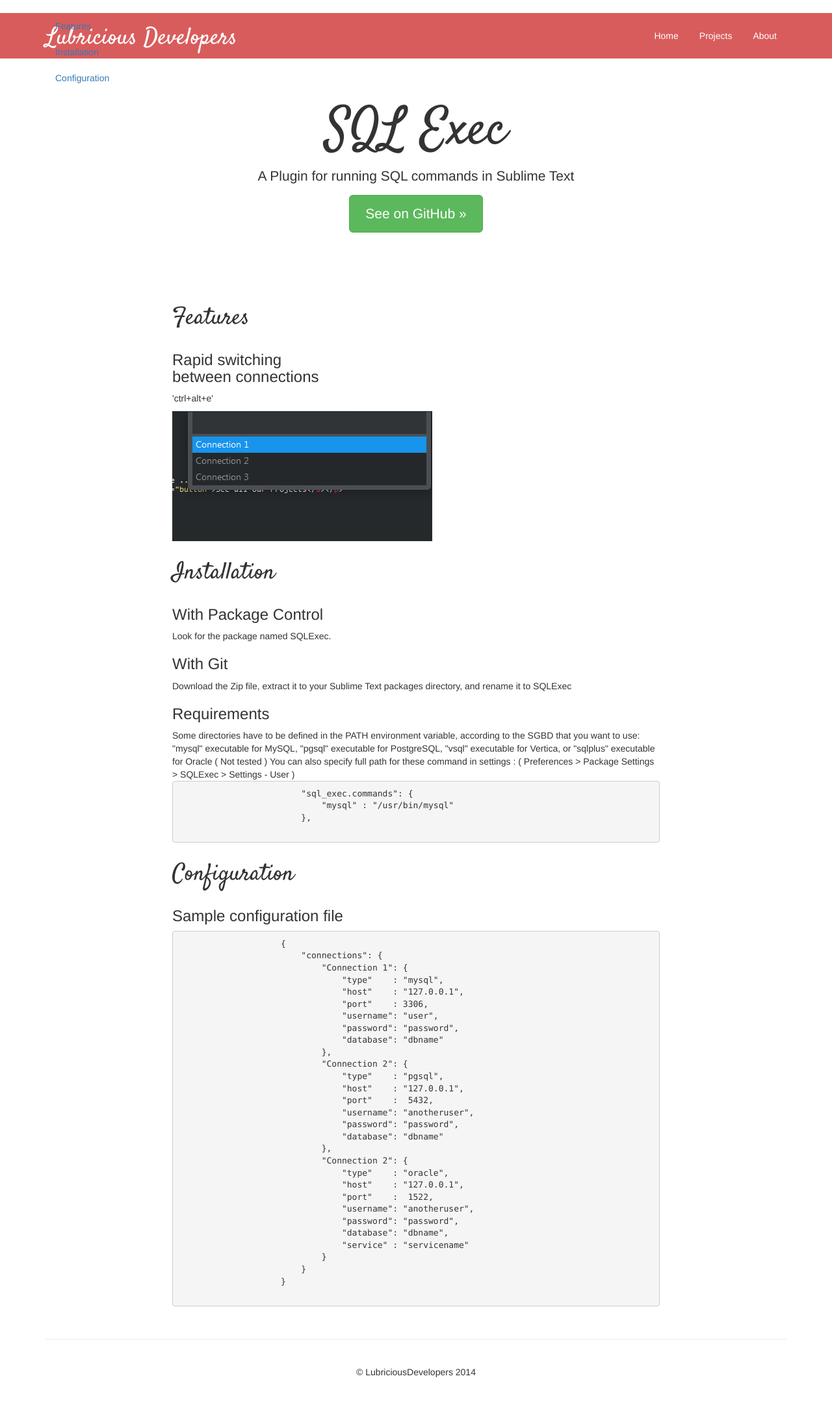
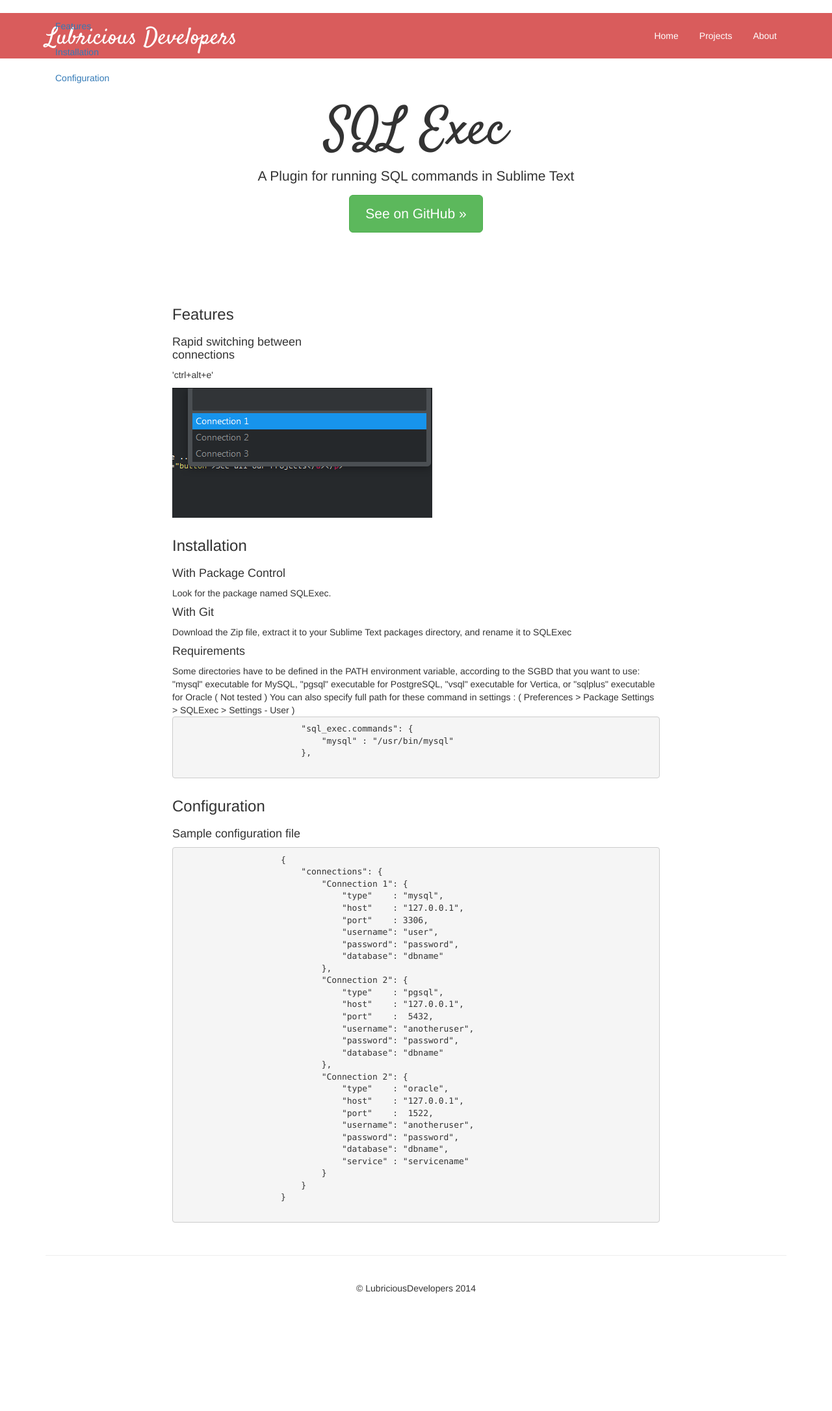
Before and after one commit to LubriciousDevelopers/lubriciousdevelopers.github.io, a Jekyll site: the page built from projects/sublime-sql-exec/index.html, in a window 1280 px wide. Shown: the whole page at 65% size. Built offline with Jekyll 4.4.1, drawn with Linux system fonts in a browser that asks for light colours; nearby versions of some CDN libraries; after the commit the page ends 2043 px from its top, so only the background shows below that.

```diff
--- a/css/styles.css
+++ b/css/styles.css
@@ -6,7 +6,8 @@
     font-family: 'Satisfy', cursive;
 }
 
-nav {
+.nav {
+    position: relative;
     display: block;
 }
 
--- a/projects/sublime-sql-exec/index.html
+++ b/projects/sublime-sql-exec/index.html
@@ -22,29 +22,29 @@
     </div>
 
     <div class="col-md-8" role="main">
-        <h1 id="features">Features</h1>
+        <h3 id="features">Features</h3>
 
             <div class="row">
                 <div class="col-lg-4">
-                    <h3>Rapid switching between connections</h3>
+                    <h4>Rapid switching between connections</h4>
                     <p>'ctrl+alt+e'</p>
                     <p><img src="images/switch.png"/></p>
                 </div>
             </div>
 
-        <h1 id="installation">Installation</h1>
+        <h3 id="installation">Installation</h3>
 
             <div class="row">
                 <div class="col-lg-12">
 
-                    <h3>With Package Control</h3>
+                    <h4>With Package Control</h4>
                     Look for the package named SQLExec.
 
-                    <h3>With Git</h3>
+                    <h4>With Git</h4>
 
                     Download the Zip file, extract it to your Sublime Text packages directory, and rename it to SQLExec
 
-                    <h3>Requirements</h3>
+                    <h4>Requirements</h4>
 
                     Some directories have to be defined in the PATH environment variable, according to the SGBD that you want to use: "mysql" executable for MySQL, "pgsql" executable for PostgreSQL, "vsql" executable for Vertica, or "sqlplus" executable for Oracle ( Not tested )
 
@@ -60,12 +60,12 @@
                 </div>
             </div>
 
-        <h1 id="configuration">Configuration</h1>
+        <h3 id="configuration">Configuration</h3>
 
             <div class="row">
                 <div class="col-lg-12">
 
-                <h3>Sample configuration file</h3>
+                <h4>Sample configuration file</h4>
 
                 <pre>
                     {
```
